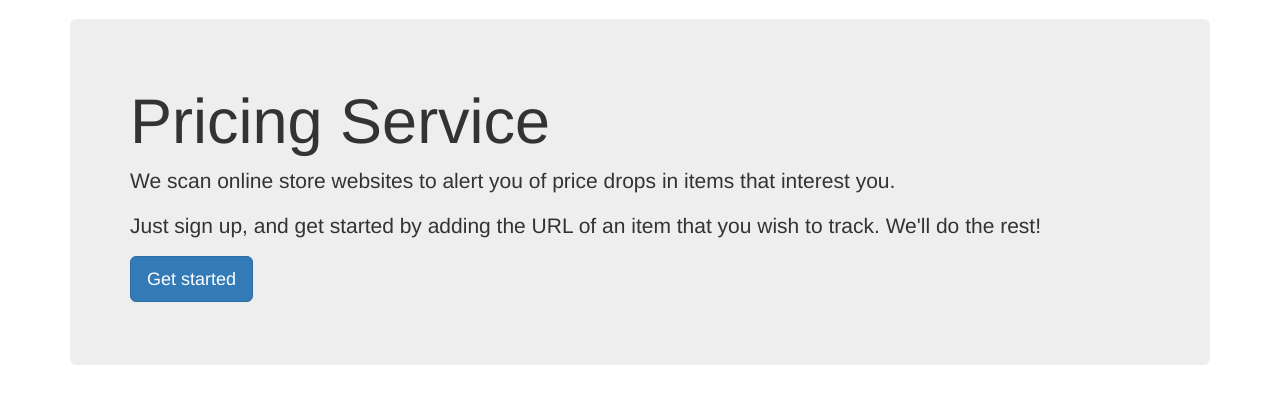
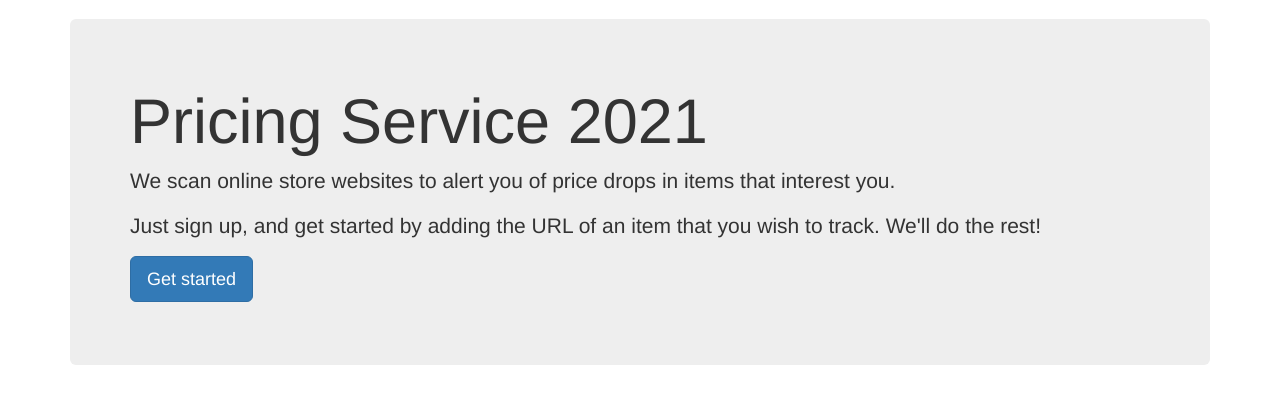
Before and after one commit to markcai2018/PricingAlert2020, a Flask app: page / in a window 1280 px wide. Shown: the part 51-455 px from the top of the page. Run offline with Flask 2, Linux system fonts and the light colour scheme; parts of the project's set-up code (start-up, migrations or seed data) failed here and were passed over; some libraries are stand-ins or nearby versions.

Commit message:
updated the title

```diff
--- a/src/templates/home.html
+++ b/src/templates/home.html
@@ -1,7 +1,7 @@
 {% extends "base.html" %}
 {% block content %}
     <div class="jumbotron">
-        <h1>Pricing Service</h1>
+        <h1>Pricing Service 2021</h1>
         <p>We scan online store websites to alert you of price drops in items that interest you.</p>
         <p>Just sign up, and get started by adding the URL of an item that you wish to track. We'll do the rest!</p>
         <p><a class="btn btn-primary btn-lg" href="{{ url_for('users.register_user') }}" role="button">Get started</a></p>
```
